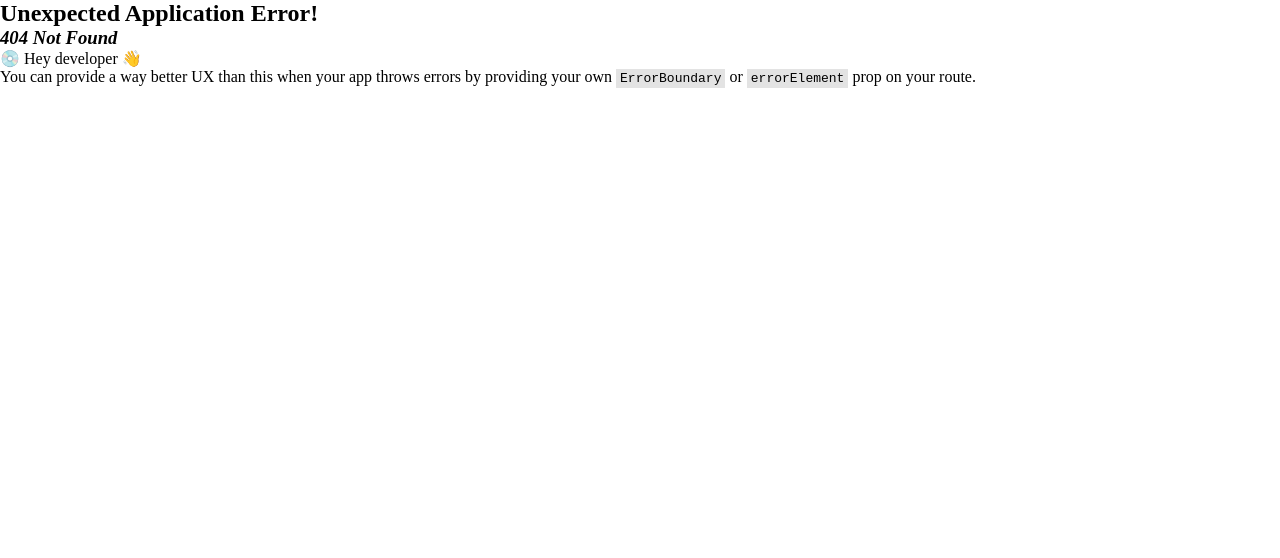
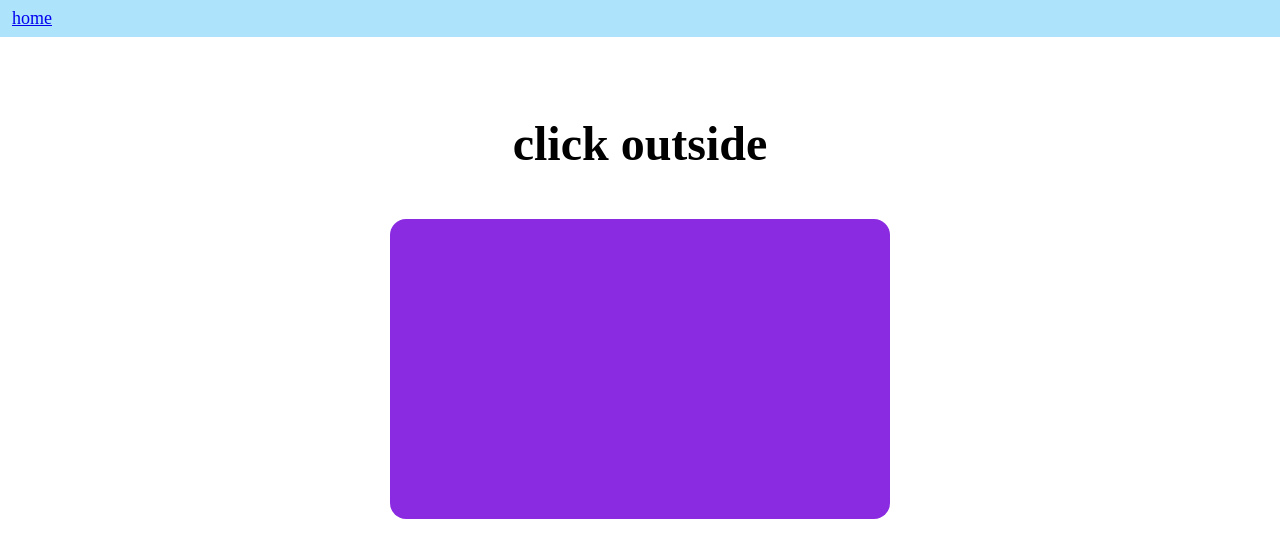
Before and after one commit to saugatrajbhandari/react-interview, a React (Vite) app: page /clickoutside in a window 1280 px wide. Before the commit this address had no page. Shown: the top 558 px of the page. Built offline with nearby package versions, Linux system fonts and the light colour scheme.

Commit message:
add click outside

```diff
--- a/src/App.jsx
+++ b/src/App.jsx
@@ -4,6 +4,7 @@ import "./App.css";
 import Home from "./pages/home";
 import Stopwatch from "./pages/stopwatch";
 import Layout from "./layout";
+import ClickOutside from "./pages/click-outside";
 
 const router = createBrowserRouter([
   {
@@ -20,6 +21,11 @@ const router = createBrowserRouter([
         path: "/stopwatch",
         element: <Stopwatch />,
       },
+
+      {
+        path: "/clickoutside",
+        element: <ClickOutside />,
+      },
     ],
   },
 ]);
--- /dev/null
+++ b/src/pages/click-outside/click-outside.module.css
@@ -0,0 +1,21 @@
+.main{
+    min-height: 60vh;
+    display: flex;
+    flex-direction: column;
+    justify-content: center;
+    align-items: center;
+    margin:40px
+  }
+
+.title{
+    font-size: 48px;
+    font-weight: 700;
+    margin-bottom: 48px;
+}
+
+.container{
+  background-color: blueviolet;
+  height: 300px;
+  width: 500px;
+  border-radius: 16px;
+}
--- /dev/null
+++ b/src/pages/click-outside/index.jsx
@@ -0,0 +1,30 @@
+import { useEffect, useRef } from "react";
+import style from "./click-outside.module.css";
+
+function ClickOutside() {
+  const containerRef = useRef(null);
+
+  const callback = () => alert("mouseclick outside");
+
+  useEffect(() => {
+    const handleClickOutside = (e) => {
+      if (containerRef.current && !containerRef.current.contains(e.target)) {
+        callback();
+      }
+    };
+
+    window.addEventListener("click", handleClickOutside);
+
+    return () => window.removeEventListener("click", handleClickOutside);
+  }, []);
+
+  return (
+    <div className={style.main}>
+      <p className={style.title}>click outside</p>
+
+      <div ref={containerRef} className={style.container}></div>
+    </div>
+  );
+}
+
+export default ClickOutside;
--- a/src/pages/home/index.jsx
+++ b/src/pages/home/index.jsx
@@ -8,6 +8,7 @@ function Home() {
 
       <div className={style.container}>
         <Link to="/stopwatch">stopwatch</Link>
+        <Link to="/clickoutside">clickoutside</Link>
       </div>
     </div>
   );
```
Also changed, not shown: src/hooks/use-click-outside.js (added, +18 -0 lines).
